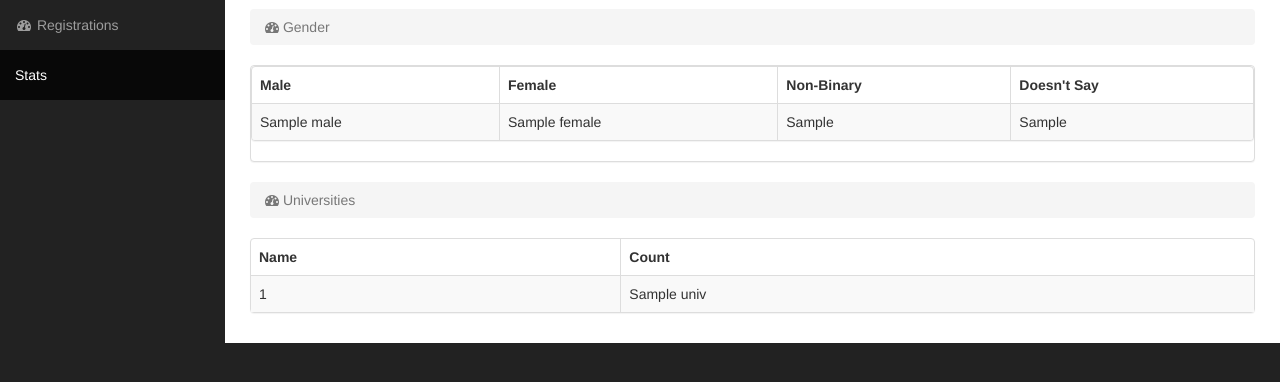
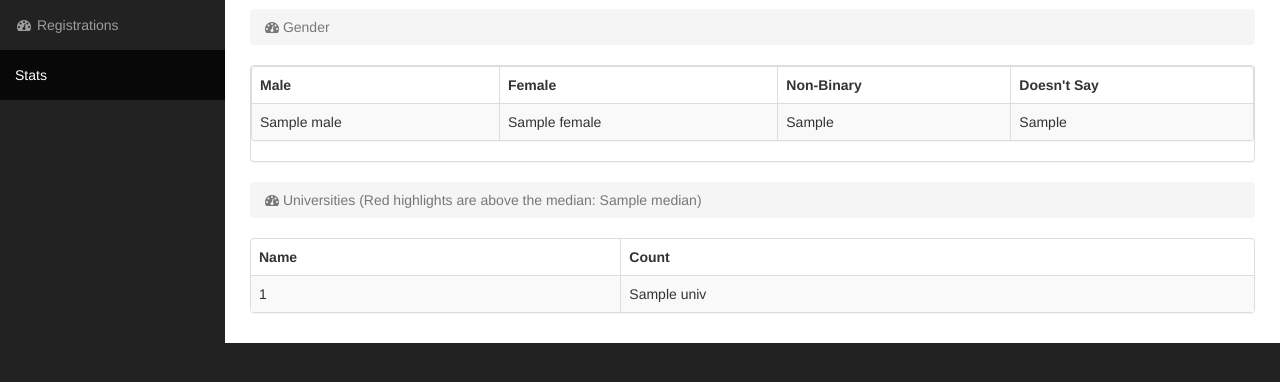
Before and after one commit to RitwikGupta/MLHOrganizerDash, a Flask app: template dash/templates/stats.html in a window 1280 px wide. Shown: the part 51-433 px from the top of the page. Run offline with Flask 2, Linux system fonts and the light colour scheme; the template is opened without the code that fills it: most values are stand-ins (such as "Sample title", 1, 10 or a date in 2020); parts of the project's set-up code (start-up, migrations or seed data) failed here and were passed over; some libraries are stand-ins or nearby versions.

Commit message:
Added median highlighting

```diff
--- a/dash/templates/stats.html
+++ b/dash/templates/stats.html
@@ -114,7 +114,7 @@
                     <div class="col-lg-12">
                         <ol class="breadcrumb">
                             <li class="active">
-                                <i class="fa fa-dashboard"></i> Universities
+                                <i class="fa fa-dashboard"></i> Universities (Red highlights are above the median: {{ median }})
                             </li>
                         </ol>
                     </div>
@@ -135,7 +135,11 @@
                                 {% for univ in stats["university"] %}
                                 <tr>
                                     <td>{{ univ[0] }}</td>
+                                    {% if univ[1] >= median %}
+                                    <td style="color:red">{{ univ[1] }}</td>
+                                    {% else %}
                                     <td>{{ univ[1] }}</td>
+                                    {% endif %}
                                 </tr>
                                 {% endfor %}
                             </tbody>
--- a/dash/views.py
+++ b/dash/views.py
@@ -31,7 +31,21 @@ def stats():
     stats["university"] = sorted(stats["university"].iteritems(), key=lambda x: x[1], reverse=True)
     stats["university"] = map(lambda x: (x[0].lower().strip(), x[1]), stats["university"])
 
-    return render_template('stats.html', data=data, stats=stats)
+    med = median(list(set(map(lambda x: x[1], stats["university"])))) # Lol
+
+    print "MED: " + str(med)
+
+    return render_template('stats.html', data=data, stats=stats, median=med)
+
+
+def median(lst):
+    lst = sorted(lst)
+    if len(lst) < 1:
+            return None
+    if len(lst) %2 == 1:
+            return lst[((len(lst)+1)/2)-1]
+    else:
+            return float(sum(lst[(len(lst)/2)-1:(len(lst)/2)+1]))/2.0
 
 if __name__ == '__main__':
     url = "https://my.mlh.io/api/v1/users?client_id={0}&secret={1}".format(client_id, secret)
```
